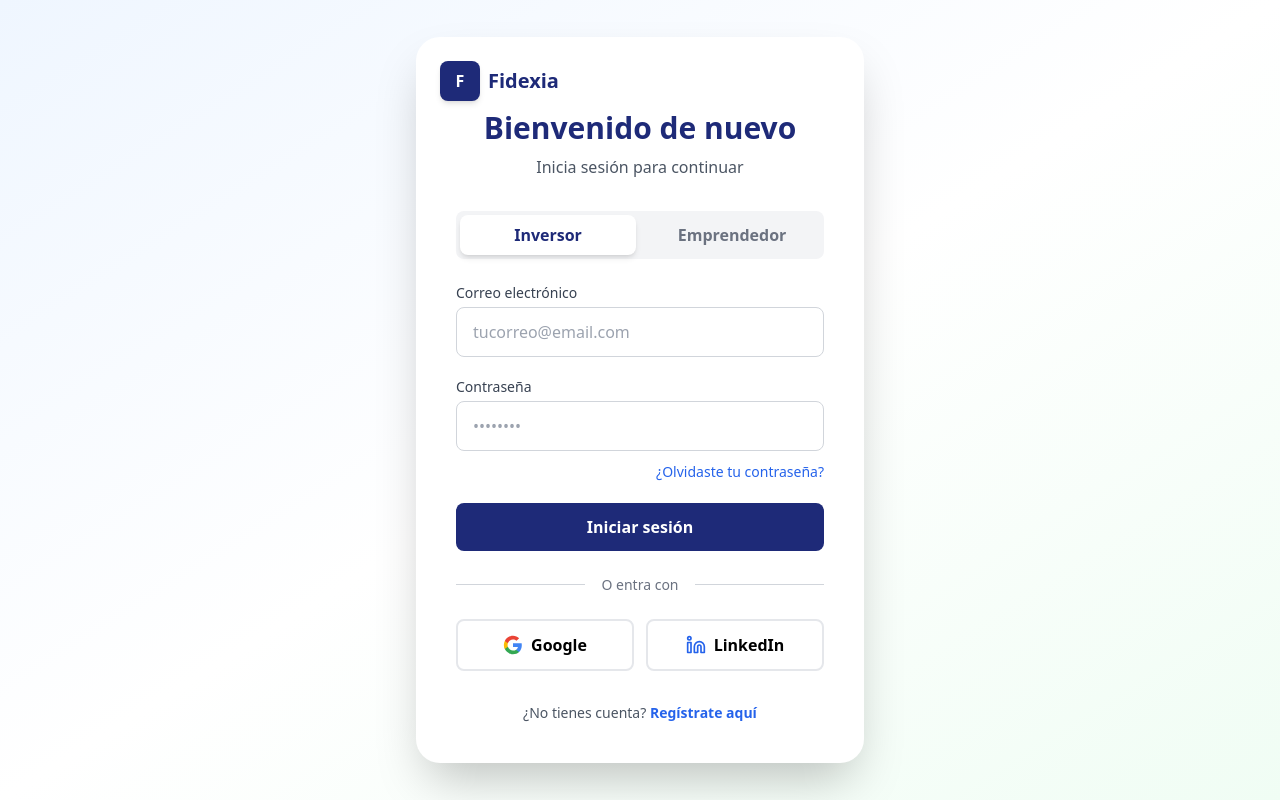
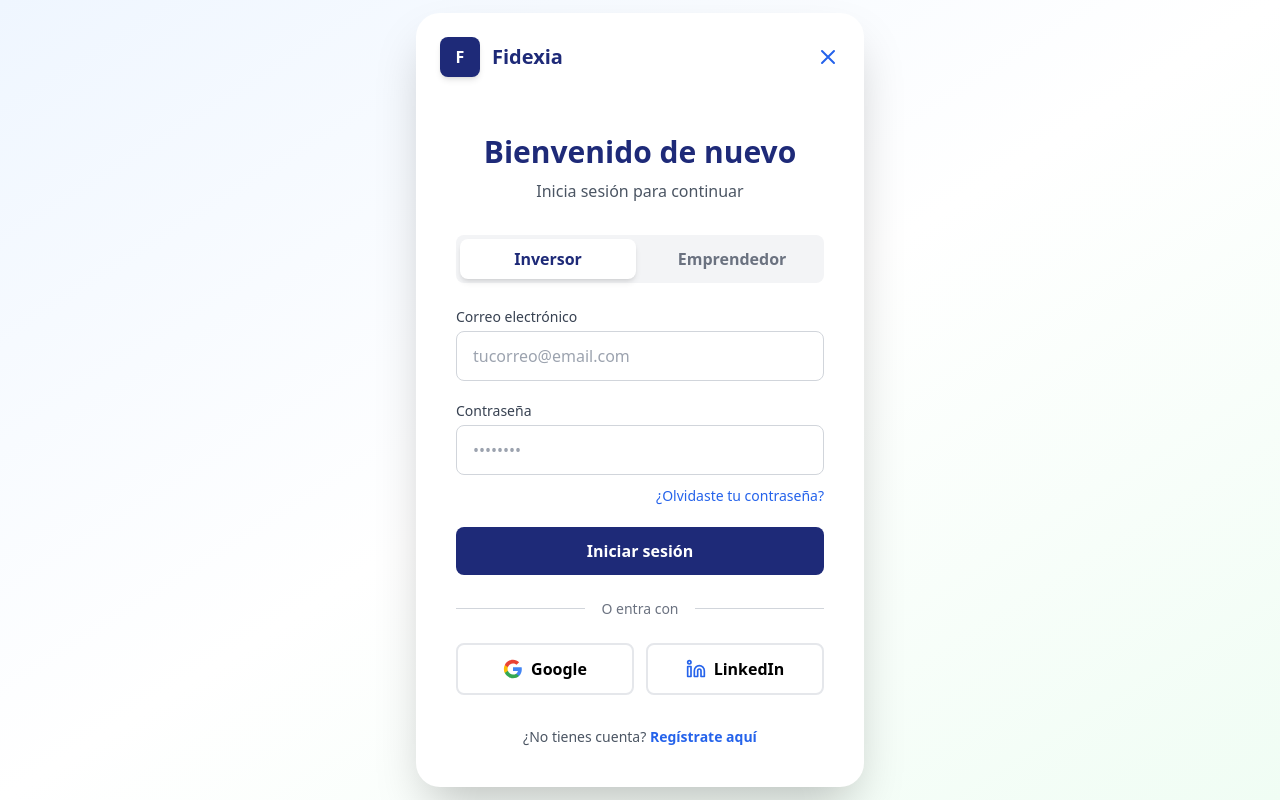
Before and after one commit to AndresT1234/Fidexia, a React (Vite) app: page / in a window 1280 px wide. Both pictures are taken after a click on the button "Iniciar Sesión". Built offline with nearby package versions, Linux system fonts and the light colour scheme.

Commit message:
feat: new implement

```diff
--- a/src/App.tsx
+++ b/src/App.tsx
@@ -1883,9 +1883,12 @@
 
   return (
     <div className="h-screen flex items-center justify-center bg-gradient-to-br from-blue-50 via-white to-green-50 overflow-hidden px-4">
-      <div className="bg-white rounded-3xl shadow-2xl w-full max-w-md p-8 md:p-10 relative transition-all duration-300">
-        {/* LOGO */}
-        <div className="absolute top-6 left-6 flex items-center gap-2">
+      <div className="relative bg-white rounded-3xl shadow-2xl w-full max-w-md p-8 md:p-10 transition-all duration-300">
+
+        {/* HEADER SUPERIOR */}
+        <div className="absolute top-6 left-6 right-6 flex items-center justify-between">
+          {/* Logo + Nombre */}
+          <div className="flex items-center gap-3">
             <div
               className="w-10 h-10 rounded-lg flex items-center justify-center text-white font-bold shadow-md"
               style={{ backgroundColor: colors.primary }}
@@ -1897,8 +1900,27 @@
             </span>
           </div>
 
+          {/* Botón de Cerrar (X) */}
+          <button
+            onClick={() => setCurrentView("")}
+            className="text-blue-600 hover:text-blue-800 transition-colors"
+            title="Volver al inicio"
+          >
+            <svg
+              xmlns="http://www.w3.org/2000/svg"
+              className="w-6 h-6"
+              fill="none"
+              viewBox="0 0 24 24"
+              stroke="currentColor"
+              strokeWidth={2}
+            >
+              <path strokeLinecap="round" strokeLinejoin="round" d="M6 18L18 6M6 6l12 12" />
+            </svg>
+          </button>
+        </div>
+
         {/* TÍTULO */}
-        <div className="text-center mb-8 mt-8">
+        <div className="text-center mb-8 mt-20">
           <h2
             className="text-3xl font-bold leading-tight"
             style={{ color: colors.primary }}
@@ -1922,13 +1944,9 @@
           <button
             onClick={() => setActiveTab("entrepreneur")}
             className={`flex-1 py-2 px-4 rounded-lg font-semibold transition-all ${
-              activeTab === "entrepreneur"
-                ? "bg-white shadow-md"
-                : "text-gray-500"
+              activeTab === "entrepreneur" ? "bg-white shadow-md" : "text-gray-500"
             }`}
-            style={
-              activeTab === "entrepreneur" ? { color: colors.green } : {}
-            }
+            style={activeTab === "entrepreneur" ? { color: colors.green } : {}}
           >
             Emprendedor
           </button>
@@ -1994,9 +2012,7 @@
             <div className="w-full border-t border-gray-300"></div>
           </div>
           <div className="relative flex justify-center text-sm">
-            <span className="px-4 bg-white text-gray-500">
-              O entra con
-            </span>
+            <span className="px-4 bg-white text-gray-500">O entra con</span>
           </div>
         </div>
 
@@ -2023,6 +2039,7 @@
             </svg>
             Google
           </button>
+
           <button className="py-3 rounded-lg border-2 border-gray-200 font-semibold hover:bg-gray-50 transition-all flex items-center justify-center gap-2">
             <Linkedin size={20} className="text-blue-600" />
             LinkedIn
@@ -2046,6 +2063,7 @@
   );
 };
 
+
 // --- VISTA: REGISTRO ---
 const RegisterPage = () => {
   const [step, setStep] = useState(1);
@@ -2053,9 +2071,12 @@
 
   return (
     <div className="h-screen flex items-center justify-center bg-gradient-to-br from-blue-50 via-white to-green-50 overflow-hidden px-4">
-      <div className="bg-white rounded-3xl shadow-2xl w-full max-w-md p-8 md:p-10 relative transition-all duration-300">
-        {/* LOGO */}
-        <div className="absolute top-6 left-6 flex items-center gap-2">
+      <div className="relative bg-white rounded-3xl shadow-2xl w-full max-w-md p-8 md:p-10 transition-all duration-300">
+
+        {/* HEADER SUPERIOR */}
+        <div className="absolute top-6 left-6 right-6 flex items-center justify-between">
+          {/* Logo + Nombre */}
+          <div className="flex items-center gap-3">
             <div
               className="w-10 h-10 rounded-lg flex items-center justify-center text-white font-bold shadow-md"
               style={{ backgroundColor: colors.primary }}
@@ -2067,18 +2088,34 @@
             </span>
           </div>
 
-        {/* TÍTULO */}
-        <div className="text-center mb-8 mt-8">
-          <h2
-            className="text-3xl font-bold leading-tight"
-            style={{ color: colors.primary }}
-          >
+          {/* Botón de Cerrar (X) */}
+          <button
+            onClick={() => setCurrentView("")}
+            className="text-blue-600 hover:text-blue-800 transition-colors"
+            title="Volver al inicio"
+          >
+            <svg
+              xmlns="http://www.w3.org/2000/svg"
+              className="w-6 h-6"
+              fill="none"
+              viewBox="0 0 24 24"
+              stroke="currentColor"
+              strokeWidth={2}
+            >
+              <path strokeLinecap="round" strokeLinejoin="round" d="M6 18L18 6M6 6l12 12" />
+            </svg>
+          </button>
+        </div>
+
+        {/* TÍTULO PRINCIPAL */}
+        <div className="text-center mt-20 mb-8">
+          <h2 className="text-3xl font-bold leading-tight" style={{ color: colors.primary }}>
             Crear tu cuenta
           </h2>
           <p className="text-gray-600 mt-2">Únete a nuestra comunidad</p>
         </div>
 
-        {/* SELECTOR */}
+        {/* SELECTOR DE TIPO DE USUARIO */}
         <div className="flex gap-2 mb-6 bg-gray-100 p-1 rounded-lg">
           <button
             onClick={() => setActiveTab("investor")}
@@ -2089,16 +2126,13 @@
           >
             Inversor
           </button>
+
           <button
             onClick={() => setActiveTab("entrepreneur")}
             className={`flex-1 py-2 px-4 rounded-lg font-semibold transition-all ${
-              activeTab === "entrepreneur"
-                ? "bg-white shadow-md"
-                : "text-gray-500"
+              activeTab === "entrepreneur" ? "bg-white shadow-md" : "text-gray-500"
             }`}
-            style={
-              activeTab === "entrepreneur" ? { color: colors.green } : {}
-            }
+            style={activeTab === "entrepreneur" ? { color: colors.green } : {}}
           >
             Emprendedor
           </button>
@@ -2168,9 +2202,7 @@
             <div className="w-full border-t border-gray-300"></div>
           </div>
           <div className="relative flex justify-center text-sm">
-            <span className="px-4 bg-white text-gray-500">
-              O regístrate con
-            </span>
+            <span className="px-4 bg-white text-gray-500">O regístrate con</span>
           </div>
         </div>
 
@@ -2178,25 +2210,14 @@
         <div className="grid grid-cols-2 gap-3">
           <button className="py-3 rounded-lg border-2 border-gray-200 font-semibold hover:bg-gray-50 transition-all flex items-center justify-center gap-2">
             <svg className="w-5 h-5" viewBox="0 0 24 24">
-              <path
-                fill="#4285F4"
-                d="M22.56 12.25c0-.78-.07-1.53-.2-2.25H12v4.26h5.92c-.26 1.37-1.04 2.53-2.21 3.31v2.77h3.57c2.08-1.92 3.28-4.74 3.28-8.09z"
-              />
-              <path
-                fill="#34A853"
-                d="M12 23c2.97 0 5.46-.98 7.28-2.66l-3.57-2.77c-.98.66-2.23 1.06-3.71 1.06-2.86 0-5.29-1.93-6.16-4.53H2.18v2.84C3.99 20.53 7.7 23 12 23z"
-              />
-              <path
-                fill="#FBBC05"
-                d="M5.84 14.09c-.22-.66-.35-1.36-.35-2.09s.13-1.43.35-2.09V7.07H2.18C1.43 8.55 1 10.22 1 12s.43 3.45 1.18 4.93l2.85-2.22.81-.62z"
-              />
-              <path
-                fill="#EA4335"
-                d="M12 5.38c1.62 0 3.06.56 4.21 1.64l3.15-3.15C17.45 2.09 14.97 1 12 1 7.7 1 3.99 3.47 2.18 7.07l3.66 2.84c.87-2.6 3.3-4.53 6.16-4.53z"
-              />
+              <path fill="#4285F4" d="M22.56 12.25c0-.78-.07-1.53-.2-2.25H12v4.26h5.92c-.26 1.37-1.04 2.53-2.21 3.31v2.77h3.57c2.08-1.92 3.28-4.74 3.28-8.09z" />
+              <path fill="#34A853" d="M12 23c2.97 0 5.46-.98 7.28-2.66l-3.57-2.77c-.98.66-2.23 1.06-3.71 1.06-2.86 0-5.29-1.93-6.16-4.53H2.18v2.84C3.99 20.53 7.7 23 12 23z" />
+              <path fill="#FBBC05" d="M5.84 14.09c-.22-.66-.35-1.36-.35-2.09s.13-1.43.35-2.09V7.07H2.18C1.43 8.55 1 10.22 1 12s.43 3.45 1.18 4.93l2.85-2.22.81-.62z" />
+              <path fill="#EA4335" d="M12 5.38c1.62 0 3.06.56 4.21 1.64l3.15-3.15C17.45 2.09 14.97 1 12 1 7.7 1 3.99 3.47 2.18 7.07l3.66 2.84c.87-2.6 3.3-4.53 6.16-4.53z" />
             </svg>
             Google
           </button>
+
           <button className="py-3 rounded-lg border-2 border-gray-200 font-semibold hover:bg-gray-50 transition-all flex items-center justify-center gap-2">
             <Linkedin size={20} className="text-blue-600" />
             LinkedIn
@@ -2219,6 +2240,7 @@
     </div>
   );
 };
+
 
 
   // --- VISTA: FORO DE COMUNIDAD ---
@@ -3536,12 +3558,7 @@
         <DashboardHeader type="investor" />
 
         <div className="max-w-7xl mx-auto px-4 py-8">
-          <button
-            onClick={() => setCurrentView("investor-dashboard")}
-            className="mb-6 text-gray-600 hover:text-gray-900 flex items-center gap-2"
-          >
-            ← Volver al dashboard
-          </button>
+
 
           <div className="mb-8">
             <h1
```
Lines whose indentation alone changed are shown as unchanged.
